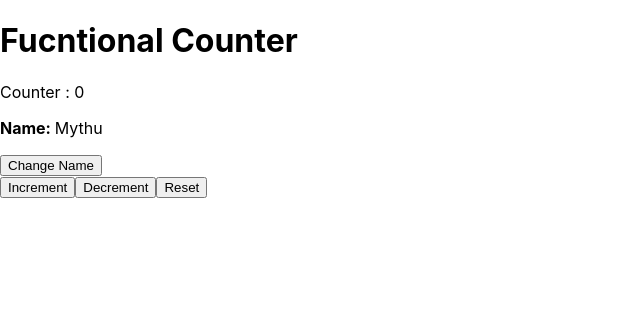
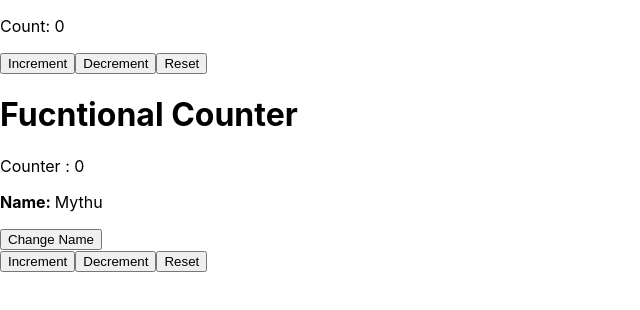
Before and after one commit to mkandanmk7/React-hooks-counter, a React (Create React App) app: page / in a window 1280 px wide. Shown: the top 310 px of the page, without its empty margins (0-640 px from the left). Built offline with nearby package versions, Linux system fonts and the light colour scheme.

Commit message:
hooks counter

```diff
--- a/src/App.js
+++ b/src/App.js
@@ -1,4 +1,5 @@
 import React, { useState } from "react";
+import Reducer from "./Reducer";
 
 function App() {
   const [count, setCount] = useState(0);
@@ -24,6 +25,7 @@ function App() {
 
   return (
     <>
+      <Reducer />
       <div className="App">
         <h1>Fucntional Counter</h1>
         <div className="counter">
--- /dev/null
+++ b/src/Reducer.js
@@ -0,0 +1,57 @@
+import React, { useReducer } from "react";
+
+const countReducer = (count, action) => {
+  //   console.log("reducer");
+
+  switch (action) {
+    case "inc": {
+      return count + 1;
+    }
+    case "dec": {
+      return count - 1;
+    }
+    case "reset":
+      {
+        return 0;
+      }
+      defalut: {
+        return count;
+      }
+  }
+};
+
+function Reducer() {
+  const [count, dispatch] = useReducer(countReducer, 0);
+  console.log(count);
+
+  //   let inc = () => {
+  //     dispatch("inc");
+  //   };
+  //   let dec = () => {
+  //     dispatch("dec");
+  //   };
+  let reset = () => {
+    dispatch("reset");
+  };
+  return (
+    <>
+      <p>Count: {count}</p>
+      <button
+        onClick={() => {
+          dispatch("inc");
+        }}
+      >
+        Increment
+      </button>
+      <button
+        onClick={() => {
+          dispatch("dec");
+        }}
+      >
+        Decrement
+      </button>
+      <button onClick={reset}>Reset</button>
+    </>
+  );
+}
+export default Reducer;
```
